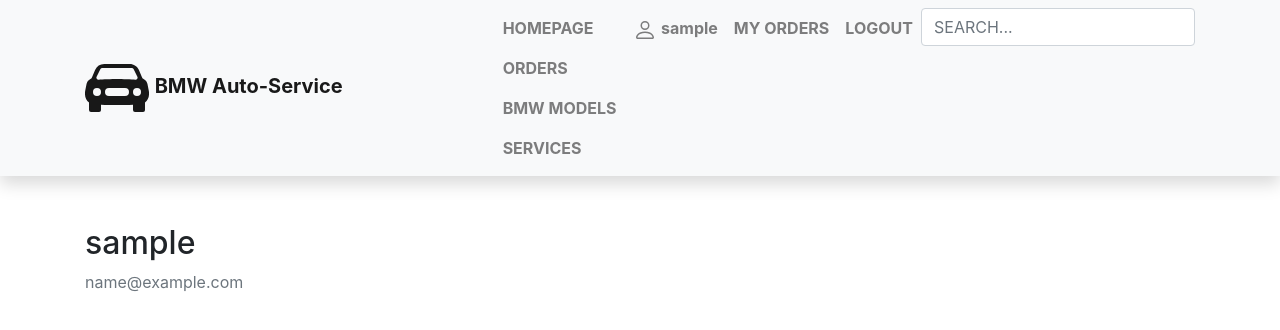
After one commit to RedasMiliunas/sandbox_no1, a Django app: page /profile/ in a window 1280 px wide. The commit adds this page. Shown: the top 330 px of the page. Run offline with Django 4.2, Linux system fonts and the light colour scheme; the visitor is signed in with stand-in values (Sample User, id 1); some libraries are stand-ins or nearby versions.

Commit message:
Pridetas UserProfile modelis models.py faile (kolkas padaryta 50/50), bet i puslapi, paspaudus iconele patenkama ir gaunama username ir email

```diff
--- a/mysite/sandbox/templates/base.html
+++ b/mysite/sandbox/templates/base.html
@@ -56,7 +56,7 @@
             {% endif %}
                 {% if user.is_authenticated %}
 
-                <li class="nav-item"><a class="nav-link" href="#">
+                <li class="nav-item"><a class="nav-link" href="{% url 'profile' %}">
                     <svg class="bi bi-person" width="1.5em" height="1.5em" viewBox="0 0 16 16" fill="currentColor" xmlns="http://www.w3.org/2000/svg">
                         <path fill-rule="evenodd"
                               d="M13 14s1 0 1-1-1-4-6-4-6 3-6 4 1 1 1 1h10zm-9.995-.944v-.002.002zM3.022 13h9.956a.274.274 0 00.014-.002l.008-.002c-.001-.246-.154-.986-.832-1.664C11.516 10.68 10.289 10 8 10c-2.29 0-3.516.68-4.168 1.332-.678.678-.83 1.418-.832 1.664a1.05 1.05 0 00.022.004zm9.974.056v-.002.002zM8 7a2 2 0 100-4 2 2 0 000 4zm3-2a3 3 0 11-6 0 3 3 0 016 0z"
--- a/mysite/sandbox/templates/products.html
+++ b/mysite/sandbox/templates/products.html
@@ -1,6 +1,6 @@
 {% extends 'base.html' %}
 
-{% block title %}Services{% endblock %}
+{% block title %}SERVICES{% endblock %}
 
 {% block content %}
 <h3>Our services:</h3>
--- /dev/null
+++ b/mysite/sandbox/templates/profile.html
@@ -0,0 +1,16 @@
+{% extends "base.html" %}
+
+{% block title %}USER PROFILE{% endblock %}
+
+{% block content %}
+    <div class="content-section">
+      <div class="media">
+        <img class="rounded-circle account-img" src="{{ user.profile.image.url }}">
+        <div class="media-body">
+          <h2 class="account-heading">{{ user.username }}</h2>
+          <p class="text-secondary">{{ user.email }}</p>
+        </div>
+      </div>
+      <!-- FORM HERE -->
+    </div>
+{% endblock %}
--- a/mysite/sandbox/templates/user_orders.html
+++ b/mysite/sandbox/templates/user_orders.html
@@ -50,7 +50,7 @@
     <div>
     <h5><strong>ATTENTION!</strong></h5>
     <p>This Order is Overdue!</p>
-    <p>Contact Administration or go to the Order Chat.</p></span></p>{% endif %}</span></p>
+    <p>Contact Administration or go to the Order Chat for further information.</p></span></p>{% endif %}</span></p>
     </div>
     </li>
     <hr>
--- a/mysite/sandbox/urls.py
+++ b/mysite/sandbox/urls.py
@@ -34,4 +34,5 @@
     # path('product_price/', views.ProductPriceListView.as_view(), name='product_price'),
     path('vehicle_model/<int:pk>', views.VehicleModelDetailView.as_view(), name='vehicle_model'),
     path('contacts/', views.contacts, name='contacts'),
+    path('profile/', views.profile, name='profile'),
 ]
--- a/mysite/sandbox/views.py
+++ b/mysite/sandbox/views.py
@@ -9,6 +9,7 @@
 from django.contrib import messages
 from django.views.generic.edit import FormMixin
 from .forms import OrderReviewForm
+from django.contrib.auth.decorators import login_required
 
 
 # Create your views here.
@@ -149,3 +150,8 @@
             return redirect('register')
     else:
        return render(request, 'registration/register.html')
+
+
+@login_required
+def profile(request):
+    return render(request, 'profile.html')
```
Also changed, not shown: mysite/sandbox/models.py (+9 -0 lines).
